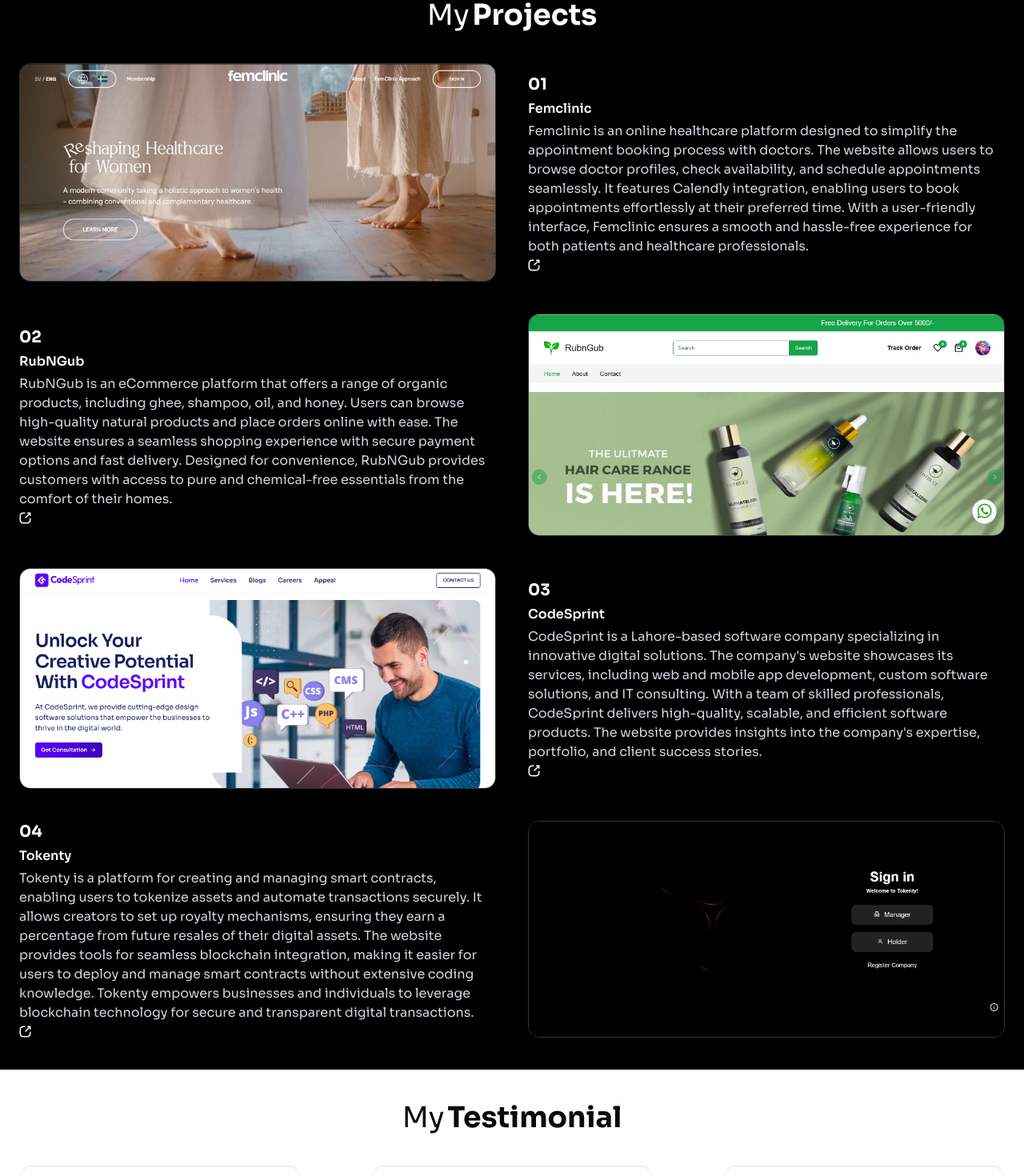
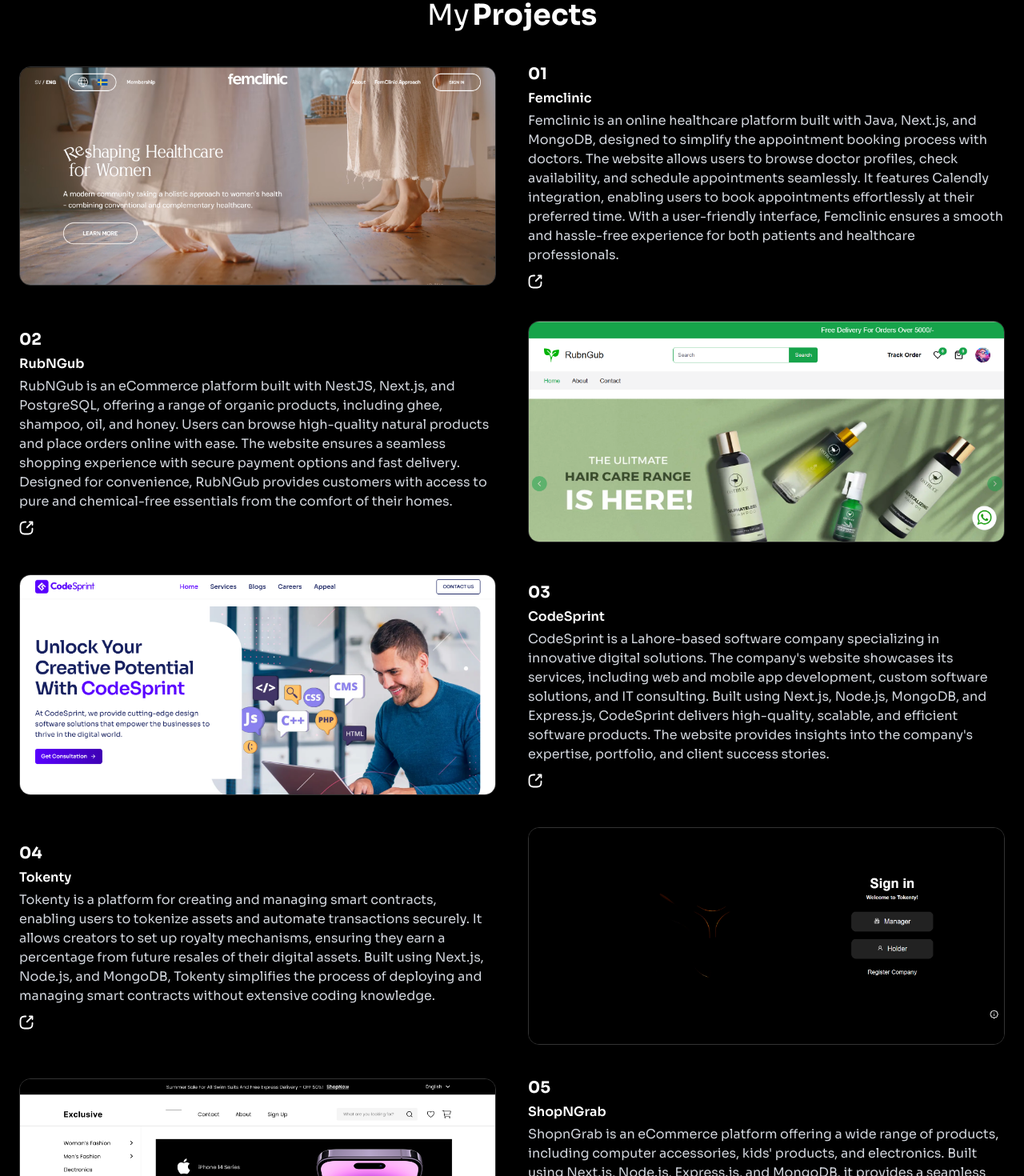
Before and after one commit to Raza118041/portfolio, a Next.js app: page / in a window 1280 px wide. Shown: the part 3120-4590 px from the top of the page at 80% size. Built offline with nearby package versions, Linux system fonts and the light colour scheme.

Commit message:
add one project

```diff
--- a/src/components/projects/projects.tsx
+++ b/src/components/projects/projects.tsx
@@ -4,6 +4,7 @@
 import RubNGub from "@/assets/Images/rubngub.png"
 import CodeSprint from "@/assets/Images/codesprint.png"
 import Tokenty from "@/assets/Images/tokenty.png"
+import ShopNGrab from "@/assets/Images/shopNgrab.png"
 import NavigateImage from "@/assets/navigate_icon.svg"
 import Link from 'next/link'
 
@@ -13,7 +14,7 @@
             image: Femclinic,
             projectNumber: "01",
             projectTitle: "Femclinic",
-            projectDescription: "Femclinic is an online healthcare platform designed to simplify the appointment booking process with doctors. The website allows users to browse doctor profiles, check availability, and schedule appointments seamlessly. It features Calendly integration, enabling users to book appointments effortlessly at their preferred time. With a user-friendly interface, Femclinic ensures a smooth and hassle-free experience for both patients and healthcare professionals.",
+            projectDescription: "Femclinic is an online healthcare platform built with Java, Next.js, and MongoDB, designed to simplify the appointment booking process with doctors. The website allows users to browse doctor profiles, check availability, and schedule appointments seamlessly. It features Calendly integration, enabling users to book appointments effortlessly at their preferred time. With a user-friendly interface, Femclinic ensures a smooth and hassle-free experience for both patients and healthcare professionals.",
             navigateImage: NavigateImage,
             href: "https://femclinic.io/"
         },
@@ -21,7 +22,7 @@
             image: RubNGub,
             projectNumber: "02",
             projectTitle: "RubNGub",
-            projectDescription: "RubNGub is an eCommerce platform that offers a range of organic products, including ghee, shampoo, oil, and honey. Users can browse high-quality natural products and place orders online with ease. The website ensures a seamless shopping experience with secure payment options and fast delivery. Designed for convenience, RubNGub provides customers with access to pure and chemical-free essentials from the comfort of their homes.",
+            projectDescription: "RubNGub is an eCommerce platform built with NestJS, Next.js, and PostgreSQL, offering a range of organic products, including ghee, shampoo, oil, and honey. Users can browse high-quality natural products and place orders online with ease. The website ensures a seamless shopping experience with secure payment options and fast delivery. Designed for convenience, RubNGub provides customers with access to pure and chemical-free essentials from the comfort of their homes.",
             navigateImage: NavigateImage,
             href: "https://rubngub.com/"
         },
@@ -29,7 +30,7 @@
             image: CodeSprint,
             projectNumber: "03",
             projectTitle: "CodeSprint",
-            projectDescription: "CodeSprint is a Lahore-based software company specializing in innovative digital solutions. The company's website showcases its services, including web and mobile app development, custom software solutions, and IT consulting. With a team of skilled professionals, CodeSprint delivers high-quality, scalable, and efficient software products. The website provides insights into the company's expertise, portfolio, and client success stories.",
+            projectDescription: "CodeSprint is a Lahore-based software company specializing in innovative digital solutions. The company's website showcases its services, including web and mobile app development, custom software solutions, and IT consulting. Built using Next.js, Node.js, MongoDB, and Express.js, CodeSprint delivers high-quality, scalable, and efficient software products. The website provides insights into the company's expertise, portfolio, and client success stories.",
             navigateImage: NavigateImage,
             href: "https://codesprint.site/"
         },
@@ -37,7 +38,15 @@
             image: Tokenty,
             projectNumber: "04",
             projectTitle: "Tokenty",
-            projectDescription: "Tokenty is a platform for creating and managing smart contracts, enabling users to tokenize assets and automate transactions securely. It allows creators to set up royalty mechanisms, ensuring they earn a percentage from future resales of their digital assets. The website provides tools for seamless blockchain integration, making it easier for users to deploy and manage smart contracts without extensive coding knowledge. Tokenty empowers businesses and individuals to leverage blockchain technology for secure and transparent digital transactions.",
+            projectDescription: "Tokenty is a platform for creating and managing smart contracts, enabling users to tokenize assets and automate transactions securely. It allows creators to set up royalty mechanisms, ensuring they earn a percentage from future resales of their digital assets. Built using Next.js, Node.js, and MongoDB, Tokenty simplifies the process of deploying and managing smart contracts without extensive coding knowledge.",
+            navigateImage: NavigateImage,
+            href: "https://tokenty.vercel.app/"
+        },
+        {
+            image: ShopNGrab,
+            projectNumber: "05",
+            projectTitle: "ShopNGrab",
+            projectDescription: "ShopnGrab is an eCommerce platform offering a wide range of products, including computer accessories, kids' products, and electronics. Built using Next.js, Node.js, Express.js, and MongoDB, it provides a seamless shopping experience with a fast and secure backend. The platform ensures smooth navigation, efficient product management, and a user-friendly interface. With optimized performance and scalability, ShopnGrab delivers a modern online shopping solution.",
             navigateImage: NavigateImage,
             href: "https://tokenty.vercel.app/"
         },
@@ -59,7 +68,7 @@
                                 <p className='text-white font-semibold'>{item.projectTitle}</p>
                                 <p className='text-gray-300 break-words text-start overflow-wrap w-full'>{item.projectDescription}</p>
                                 <Link href={item.href}>
-                                    <Image src={item.navigateImage} alt='image' width={15} height={15} className='cursor-pointer' />
+                                    <Image src={item.navigateImage} alt='image' width={18} height={18} className='cursor-pointer mt-2' />
                                 </Link>
                             </div>
                         </div>
```
Also changed, not shown: src/assets/Images/shopNgrab.png (added).
